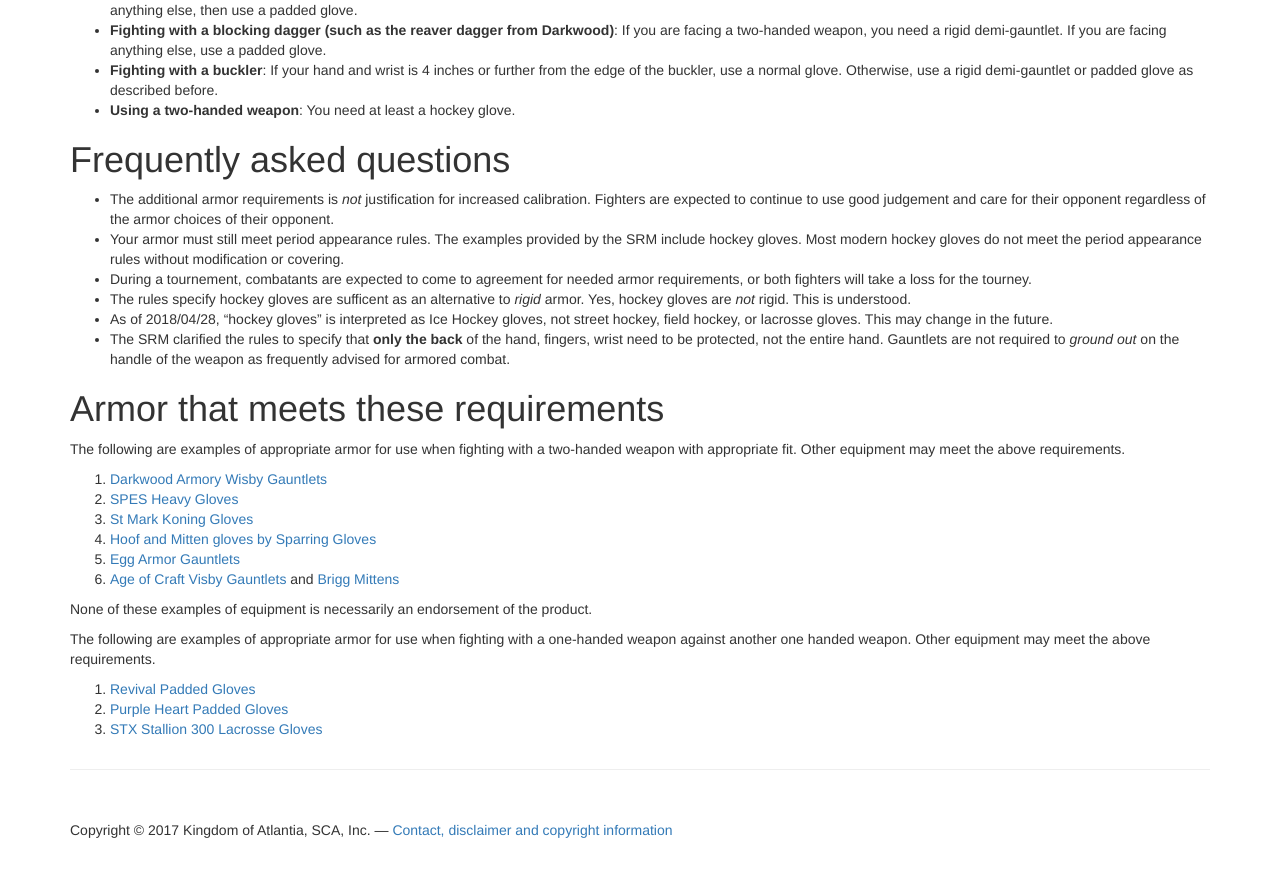
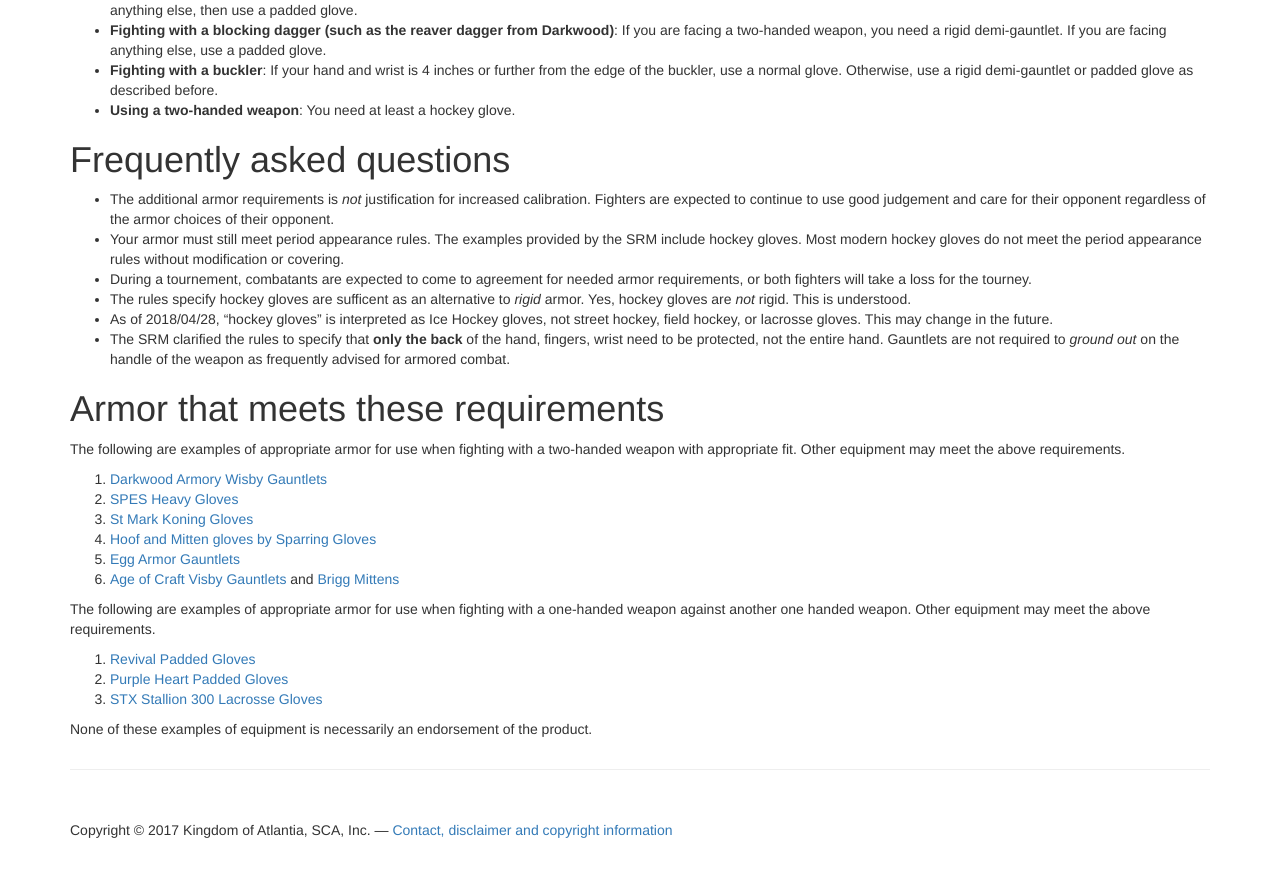
Before and after one commit to academie-de-espee/earl-marshal, a Jekyll site: the page built from rapier/rules-update-2018.md, in a window 1280 px wide and 900 px high, scrolled down 1279 px. Shown: the top 877 px of the window. Built offline with Jekyll 4.4.1, drawn with Linux system fonts in a browser that asks for light colours.

```diff
--- a/rapier/rules-update-2018.md
+++ b/rapier/rules-update-2018.md
@@ -72,10 +72,10 @@ The following are examples of appropriate armor for use when fighting with a two
 5. [Egg Armor Gauntlets](http://eggarmor.net/html/01.html)
 6. [Age of Craft Visby Gauntlets](http://ageofcraft.com/armor/hand-armor/visby-gauntlets-type-1) and [Brigg Mittens](http://ageofcraft.com/armor/hand-armor/brigg-mittens)
 
-None of these examples of equipment is necessarily an endorsement of the product.
-
 The following are examples of appropriate armor for use when fighting with a one-handed weapon against another one handed weapon.  Other equipment may meet the above requirements.
 
 1. [Revival Padded Gloves](http://www.revivalclothing.com/paddedgloves.aspx)
 2. [Purple Heart Padded Gloves](http://www.woodenswords.com/Gloves_Rapier_and_Singlestick_p/glove.rapier.htm)
 3. [STX Stallion 300 Lacrosse Gloves](https://www.voodoolacrosse.com/gloves/227-stx-stallion-300-lacrosse-gloves.html)
+
+None of these examples of equipment is necessarily an endorsement of the product.
```
